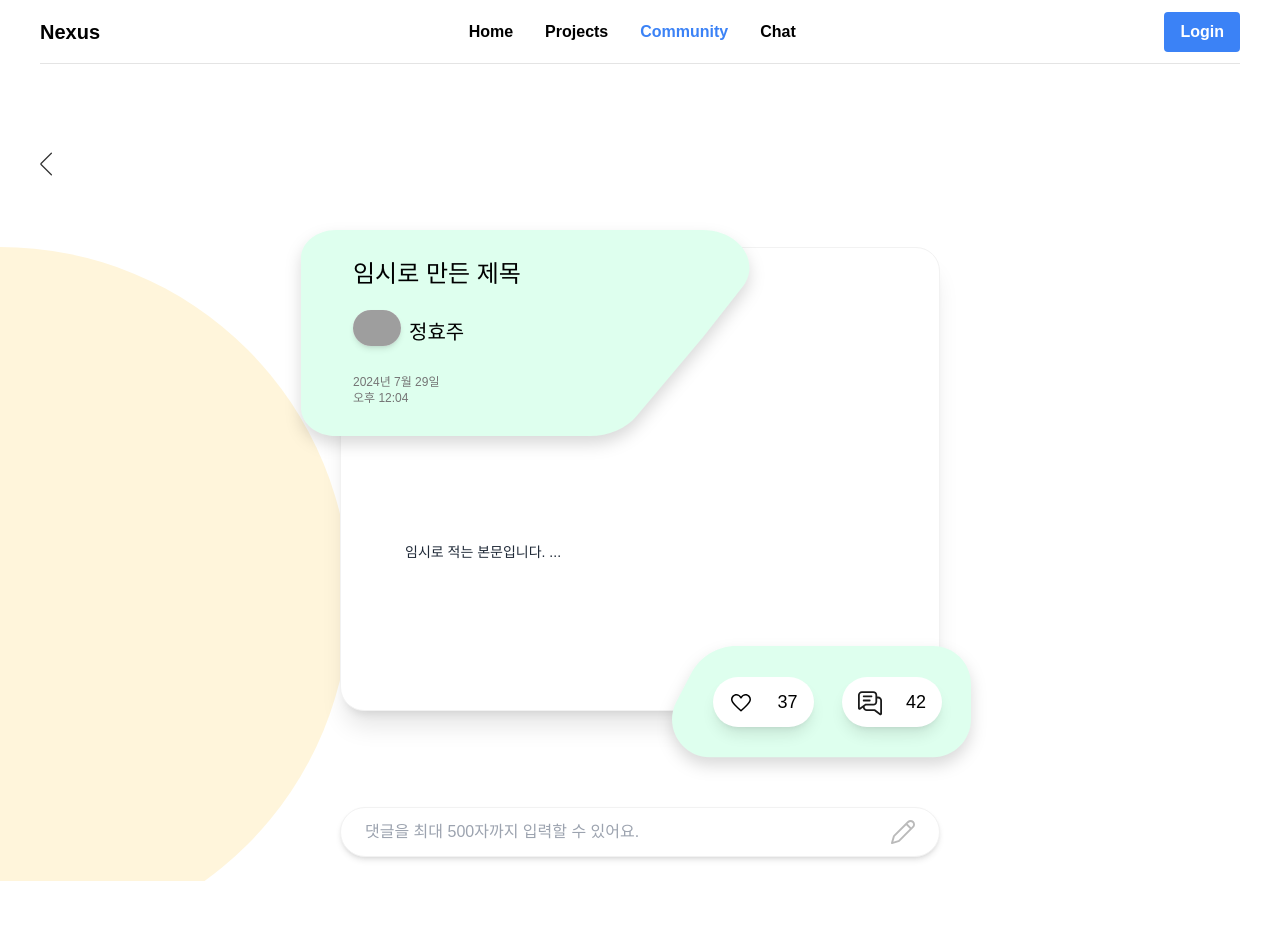
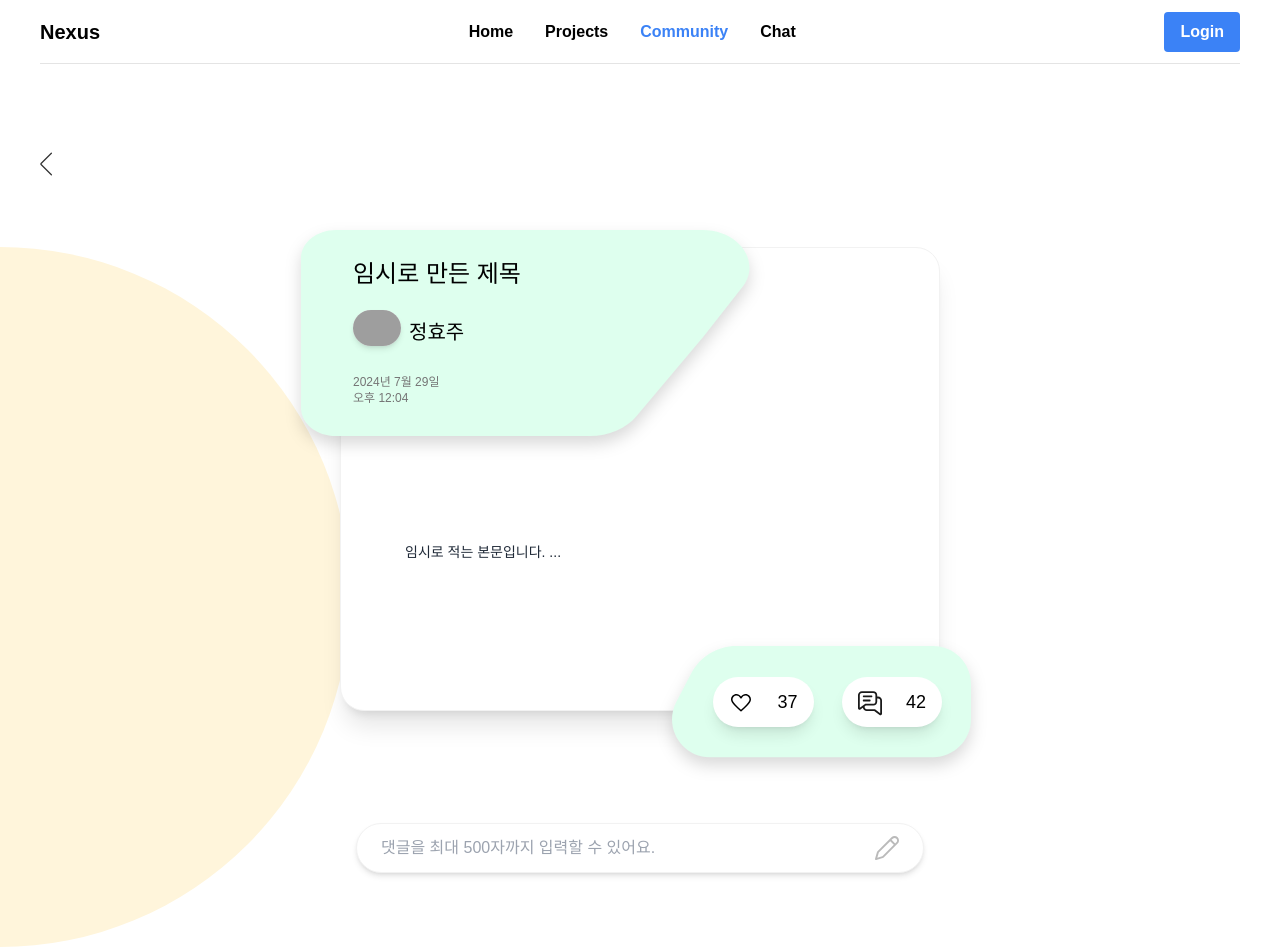
Before and after one commit to wwwcomcomcomcom/nexus-fe, a React (Vite) app: page /post/1 in a window 1280 px wide. Shown: the top 952 px of the page. Before the commit the page ends 881 px from the top, so only its background shows below. Built offline with nearby package versions, Linux system fonts and the light colour scheme; grey boxes are pictures that could not be loaded; a web font is replaced by a local one.

Commit message:
chore: 주석석

```diff
--- a/src/page/PostPage.tsx
+++ b/src/page/PostPage.tsx
@@ -38,10 +38,12 @@
           <LeftArrowIcon className="w-3 h-auto" />
         </span>
       </div>
-      <main className="flex flex-col pt-10 items-center overflow-hidden relative">
+      <main className="flex flex-col pt-10 items-center min-h-screen overflow-hidden relative">
+        {/* 베경 무늬*/}
         <div className="w-[50vw] h-[50vw] sm:w-[700px] sm:h-[700px] rounded-full absolute bg-[#FFF5DB] left-0 z-0 -translate-x-1/2"></div>
         <div className="w-[40vw] h-[40vw] sm:w-[600px] sm:h-[600px] rounded-full absolute bg-[#FFF5DB] right-0 z-0 translate-x-1/3 top-[60rem]"></div>
 
+        {/* 게시글 내용 컨테이너 */}
         <div className="w-full max-w-[600px] flex flex-col z-10 relative">
           <div className="bg-white border border-[#F2F2F2] rounded-3xl w-full shadow-xl mb-24 z-1">
             {/* Post content */}
@@ -90,7 +92,10 @@
               </div>
             </div>
           </div>
-          <Comments />
+          {/* 댓글 */}
+          <div className=" p-4">
+            <Comments />
+          </div>
         </div>
       </main>
     </>
```
